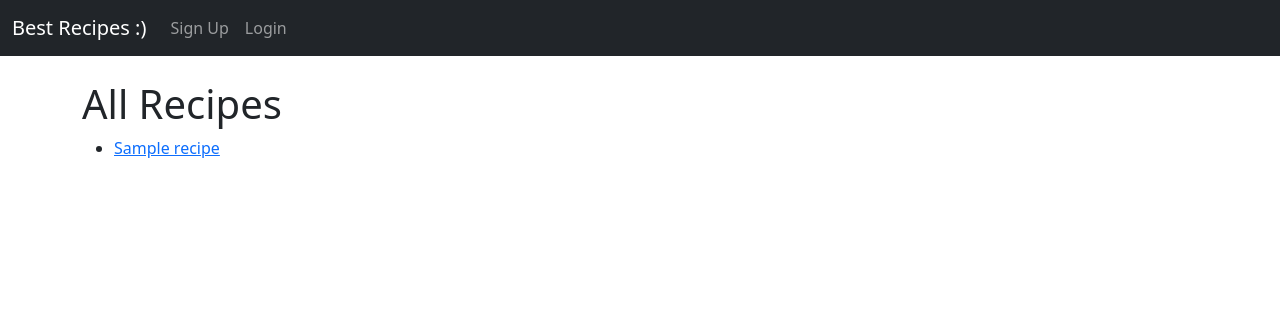
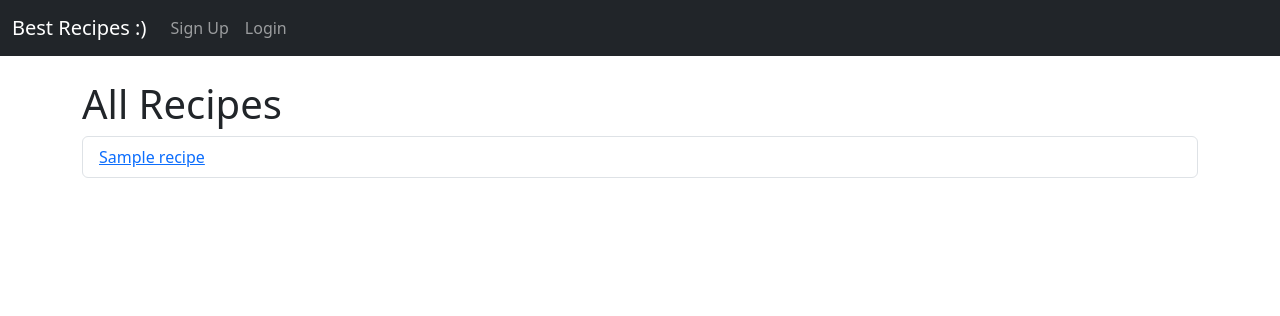
Before and after one commit to dylanfritz/database-project, a Django app: page /recipe-view/ in a window 1280 px wide. Shown: the top 316 px of the page. Run offline with Django 3.2, Linux system fonts and the light colour scheme; tables that the repository leaves empty hold one stand-in row (values such as "Sample post"); parts of the project's set-up code (start-up, migrations or seed data) failed here and were passed over; some libraries are stand-ins or nearby versions.

Commit message:
recipe list styling

```diff
--- a/website/recipedb/templates/recipedb/recipe_view.html
+++ b/website/recipedb/templates/recipedb/recipe_view.html
@@ -4,11 +4,11 @@
 
 {% block content %}
   <h1>All Recipes</h1>
-  <ul>
+  <ul class="list-group">
     {% for recipe in recipes %}
-      <li><a href="{% url 'recipe_page' recipe.id %}">{{ recipe.name }}</a></li>
+      <li class="list-group-item"><a href="{% url 'recipe_page' recipe.id %}">{{ recipe.name }}</a></li>
     {% empty %}
-      <li>No recipes available.</li>
+      <li class="list-group-item">No recipes available.</li>
     {% endfor %}
   </ul>
 {% endblock %}
```
